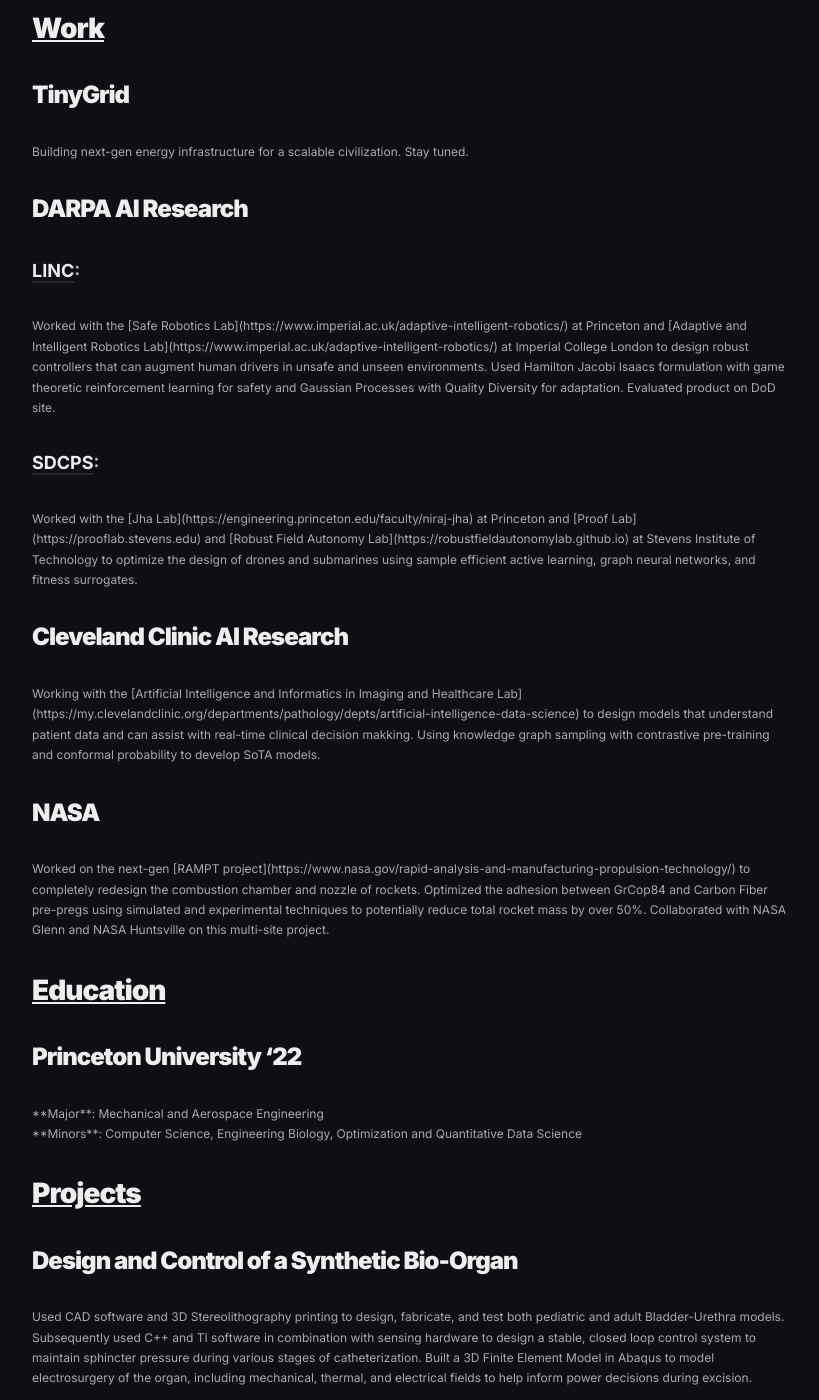
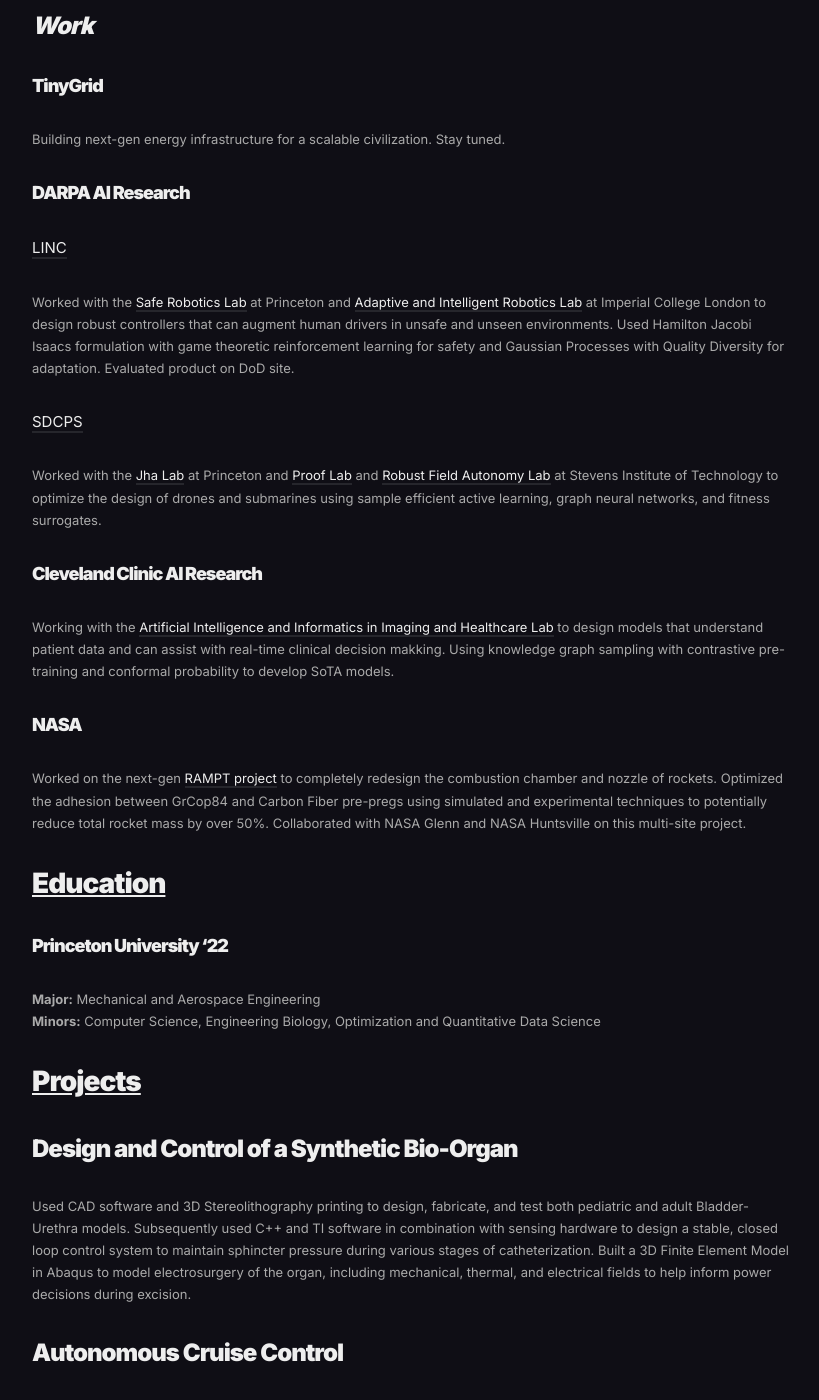
Before and after one commit to pranav270-create/pranav270-create.github.io, a Jekyll site: the page built from _pages/experience.md, in a window 1280 px wide and 1400 px high, scrolled down 349 px. Shown: the whole window, without its empty margins (228-1047 px from the left). Built offline with Jekyll 4.4.1, drawn with Linux system fonts in a browser that asks for light colours; nearby versions of some CDN libraries.

Commit message:
updated resume

```diff
--- a/_pages/experience.md
+++ b/_pages/experience.md
@@ -7,60 +7,66 @@
 image:
 ---
 
-## <u>Work</u>
+### *Work*
 
-### TinyGrid
-<p style="font-size: 12px;">
+##### TinyGrid
+<p style="font-size: 13px;">
 Building next-gen energy infrastructure for a scalable civilization. Stay tuned.
 </p>
 
-### DARPA AI Research
-**[LINC](https://www.darpa.mil/program/learning-introspective-control):**
-<p style="font-size: 12px;">
-Worked with the [Safe Robotics Lab](https://www.imperial.ac.uk/adaptive-intelligent-robotics/) at Princeton and [Adaptive and Intelligent Robotics Lab](https://www.imperial.ac.uk/adaptive-intelligent-robotics/) at Imperial College London to design robust controllers that can augment human drivers in unsafe and unseen environments. Used Hamilton Jacobi Isaacs formulation with game theoretic reinforcement learning for safety and Gaussian Processes with Quality Diversity for adaptation. Evaluated product on DoD site.
+##### DARPA AI Research
+<p style="font-size: 15px;">
+    <a href="https://www.darpa.mil/program/learning-introspective-control">LINC</a>
 </p>
 
-**[SDCPS](https://www.darpa.mil/program/symbiotic-design-for-cyber-physical-systems):**
-<p style="font-size: 12px;">
-Worked with the [Jha Lab](https://engineering.princeton.edu/faculty/niraj-jha) at Princeton and [Proof Lab](https://prooflab.stevens.edu) and [Robust Field Autonomy Lab](https://robustfieldautonomylab.github.io) at Stevens Institute of Technology to optimize the design of drones and submarines using sample efficient active learning, graph neural networks, and fitness surrogates.
+<p style="font-size: 13px;">
+Worked with the <a href="https://saferobotics.princeton.edu">Safe Robotics Lab</a> at Princeton and <a href="https://www.imperial.ac.uk/adaptive-intelligent-robotics/">Adaptive and Intelligent Robotics Lab</a> at Imperial College London to design robust controllers that can augment human drivers in unsafe and unseen environments. Used Hamilton Jacobi Isaacs formulation with game theoretic reinforcement learning for safety and Gaussian Processes with Quality Diversity for adaptation. Evaluated product on DoD site.
 </p>
 
-### Cleveland Clinic AI Research
-<p style="font-size: 12px;">
-Working with the [Artificial Intelligence and Informatics in Imaging and Healthcare Lab](https://my.clevelandclinic.org/departments/pathology/depts/artificial-intelligence-data-science) to design models that understand patient data and can assist with real-time clinical decision makking. Using knowledge graph sampling with contrastive pre-training and conformal probability to develop SoTA models.
+<p style="font-size: 15px;">
+    <a href="https://www.darpa.mil/program/symbiotic-design-for-cyber-physical-systems">SDCPS</a>
 </p>
 
-### NASA
-<p style="font-size: 12px;">
-Worked on the next-gen [RAMPT project](https://www.nasa.gov/rapid-analysis-and-manufacturing-propulsion-technology/) to completely redesign the combustion chamber and nozzle of rockets. Optimized the adhesion between GrCop84 and Carbon Fiber pre-pregs using simulated and experimental techniques to potentially reduce total rocket mass by over 50%. Collaborated with NASA Glenn and NASA Huntsville on this multi-site project.
+<p style="font-size: 13px;">
+Worked with the <a href="(https://engineering.princeton.edu/faculty/niraj-jha">Jha Lab</a> at Princeton and <a href="https://prooflab.stevens.edu"> Proof Lab</a> and <a href="https://robustfieldautonomylab.github.io">Robust Field Autonomy Lab</a> at Stevens Institute of Technology to optimize the design of drones and submarines using sample efficient active learning, graph neural networks, and fitness surrogates.
+</p>
+
+##### Cleveland Clinic AI Research
+<p style="font-size: 13px;">
+Working with the <a href="https://my.clevelandclinic.org/departments/pathology/depts/artificial-intelligence-data-science">Artificial Intelligence and Informatics in Imaging and Healthcare Lab</a> to design models that understand patient data and can assist with real-time clinical decision makking. Using knowledge graph sampling with contrastive pre-training and conformal probability to develop SoTA models.
+</p>
+
+##### NASA
+<p style="font-size: 13px;">
+Worked on the next-gen <a href="https://www.nasa.gov/rapid-analysis-and-manufacturing-propulsion-technology/">RAMPT project</a> to completely redesign the combustion chamber and nozzle of rockets. Optimized the adhesion between GrCop84 and Carbon Fiber pre-pregs using simulated and experimental techniques to potentially reduce total rocket mass by over 50%. Collaborated with NASA Glenn and NASA Huntsville on this multi-site project.
 </p>
 
 ## <u>Education</u>
 
-### Princeton University '22
-<p style="font-size: 12px;">
-**Major**: Mechanical and Aerospace Engineering <br>
-**Minors**: Computer Science, Engineering Biology, Optimization and Quantitative Data Science
+##### Princeton University '22
+<p style="font-size: 13px;">
+<strong>Major:</strong> Mechanical and Aerospace Engineering <br>
+<strong>Minors:</strong> Computer Science, Engineering Biology, Optimization and Quantitative Data Science
 </p>
 
 ## <u>Projects</u>
 
 ### Design and Control of a Synthetic Bio-Organ
-<p style="font-size: 12px;">
+<p style="font-size: 13px;">
 Used CAD software and 3D Stereolithography printing to design, fabricate, and test both pediatric and adult Bladder-Urethra models. Subsequently used C++ and TI software in combination with sensing hardware to design a stable, closed loop control system to maintain sphincter pressure during various stages of catheterization. Built a 3D Finite Element Model in Abaqus to model electrosurgery of the organ, including mechanical, thermal, and electrical fields to help inform power decisions during excision.
 </p>
 
 ### Autonomous Cruise Control
-<p style="font-size: 12px;">
+<p style="font-size: 13px;">
 Developed autonomous cruise control for mini toy-cars within a model city. Applied computer vision techniques with an onboard ZED2 Camera and used iLQR for control, with constraint costs ascertained from the road boundaries and SLAM. Used Partially Observable Markov Decision Processes to navigate car-car interactions within the model city, and developed algorithms for stop sign intersections. Gained extensive experience with Robotic Operation System (ROS) and sensing hardware.
 </p>
 
 ### Meal Segmentation
-<p style="font-size: 12px;">
+<p style="font-size: 13px;">
 Majority of America's rising health issues are related to lifestyle. And since corporate interests spend trillions per year on hijacking our biocircuits, we believe a strong solution is to counterbalance this with a health coach that lives in your pocket. That knows you and can tailor the recommendations better than any doctor can. To this end, we built a food detection, segmentation, and calorie estimation pipeline using the Dino and Segment Anything Models. We coupled this with an AI nutritionist and health coach using GPT4 and retrieval augmented generation. In the limit, we believe cheap, accessible, and highly tailored healthcare will be available for all.
 </p>
 
 ### Sample Efficient Defect Detection
-<p style="font-size: 12px;">
+<p style="font-size: 13px;">
 Built a full-stack implementation of real-time defect detection in manufacturing assemblies using various machine learning techniques and a robotic arm. Used Generative Adversarial Networks to augment a sparse dataset, then used a Convolutional Neural Network to classify images as either defective or non-defective and subsequent image processing and epipolar geometry to locate the defect in the world-frame. Implemented a new technique called synaptic metaplasticity so that networks trained on sequential tasks do not exhibit “catastrophic forgetting”. This method enables faster re-training during drift and reduces costs of retraining while preserving high performance. Trained a Franka robotic arm using Proximal Policy Optimization and Trust Region Policy Optimization to grasp and remove defective objects from assembly lines. Was able to achieve 84% system effectiveness with minimal data, and in real-time.
 </p>
```
